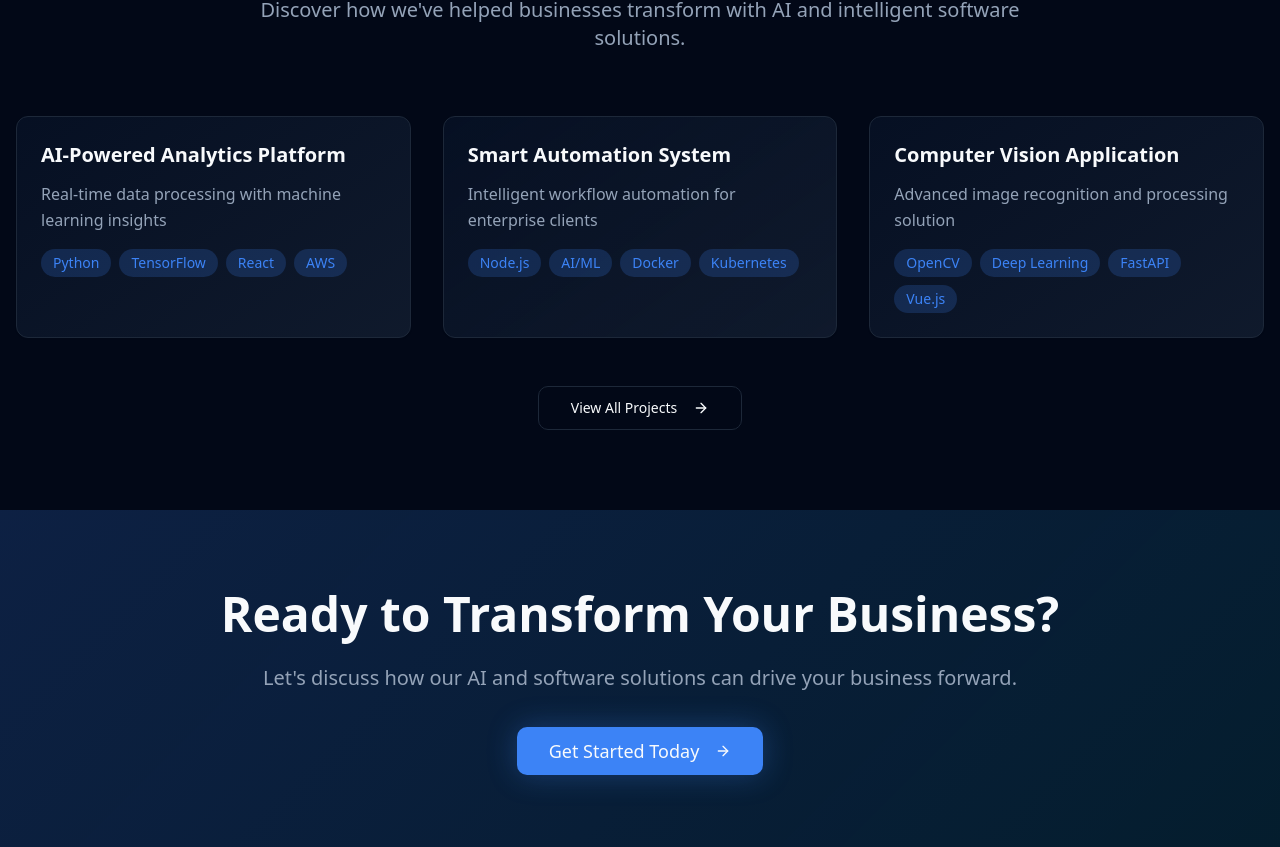
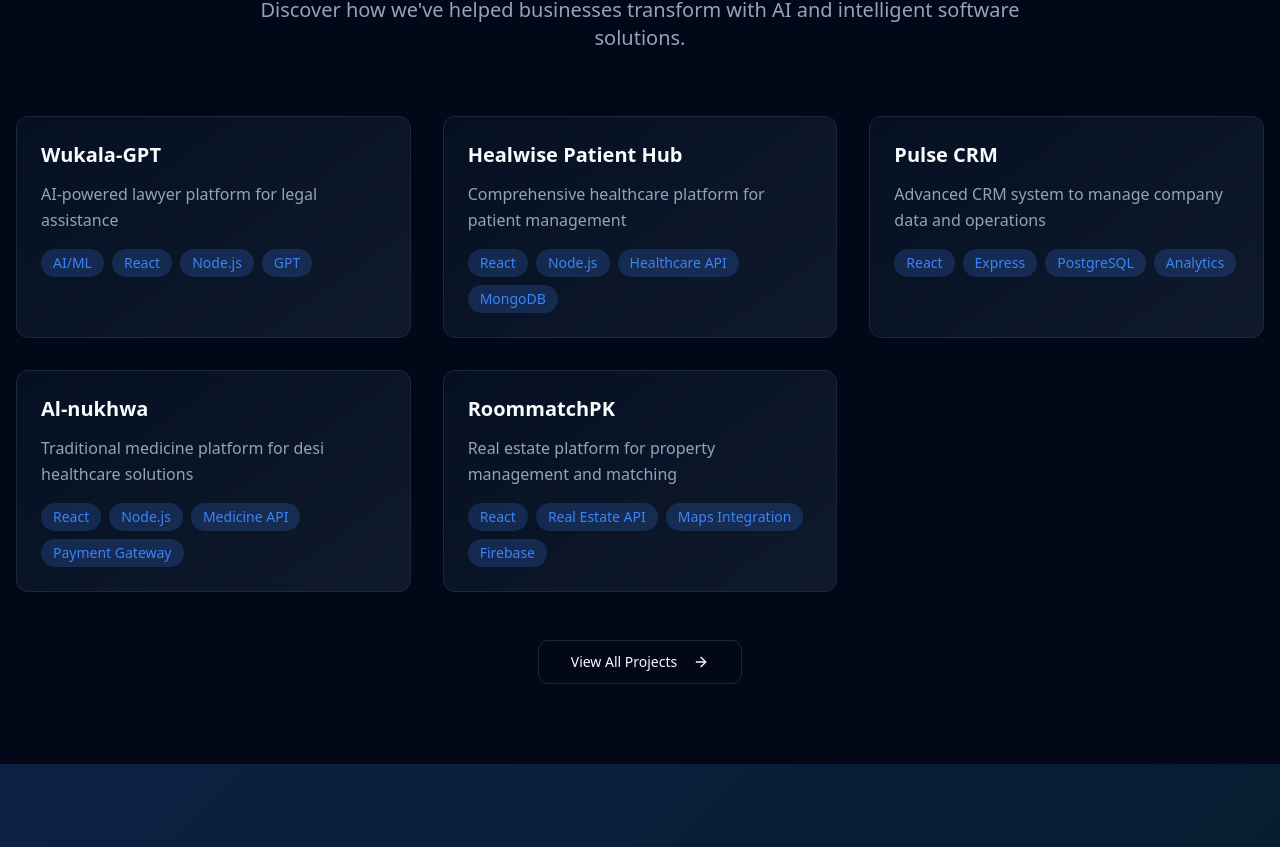
Before and after one commit to Hamid-GenAI-Eng/code-envision-nexus, a React (Vite) app: page / in a window 1280 px wide. Shown: the part 1912-2759 px from the top of the page. Built offline with nearby package versions, Linux system fonts and the light colour scheme.

Commit message:
Update Home page with projects
Showcase projects on the Home page to provide a quick overview of the company's work.

```diff
--- a/src/pages/Home.tsx
+++ b/src/pages/Home.tsx
@@ -45,19 +45,29 @@ const whyChooseUs = [
 
 const projects = [
   {
-    title: 'AI-Powered Analytics Platform',
-    description: 'Real-time data processing with machine learning insights',
-    tech: ['Python', 'TensorFlow', 'React', 'AWS']
+    title: 'Wukala-GPT',
+    description: 'AI-powered lawyer platform for legal assistance',
+    tech: ['AI/ML', 'React', 'Node.js', 'GPT']
   },
   {
-    title: 'Smart Automation System',
-    description: 'Intelligent workflow automation for enterprise clients',
-    tech: ['Node.js', 'AI/ML', 'Docker', 'Kubernetes']
+    title: 'Healwise Patient Hub',
+    description: 'Comprehensive healthcare platform for patient management',
+    tech: ['React', 'Node.js', 'Healthcare API', 'MongoDB']
   },
   {
-    title: 'Computer Vision Application',
-    description: 'Advanced image recognition and processing solution',
-    tech: ['OpenCV', 'Deep Learning', 'FastAPI', 'Vue.js']
+    title: 'Pulse CRM',
+    description: 'Advanced CRM system to manage company data and operations',
+    tech: ['React', 'Express', 'PostgreSQL', 'Analytics']
+  },
+  {
+    title: 'Al-nukhwa',
+    description: 'Traditional medicine platform for desi healthcare solutions',
+    tech: ['React', 'Node.js', 'Medicine API', 'Payment Gateway']
+  },
+  {
+    title: 'RoommatchPK',
+    description: 'Real estate platform for property management and matching',
+    tech: ['React', 'Real Estate API', 'Maps Integration', 'Firebase']
   }
 ];
 
```
